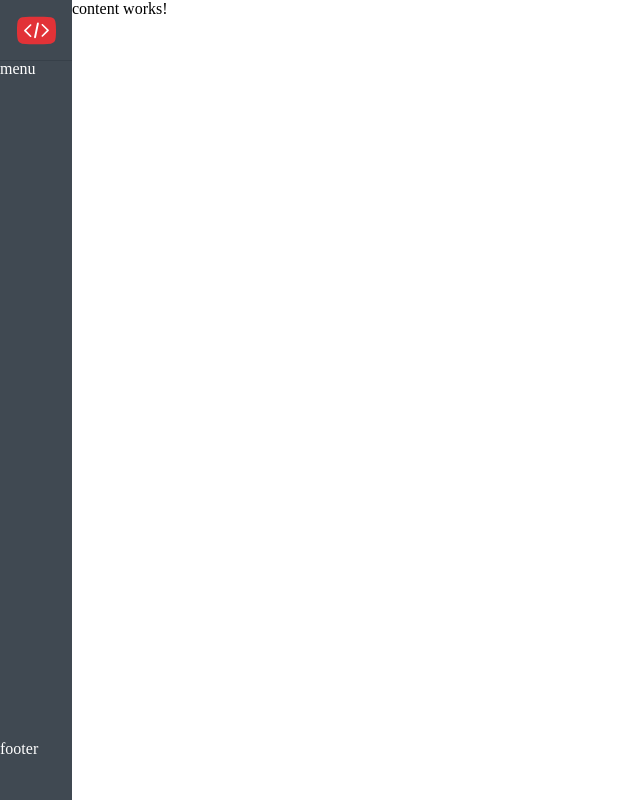
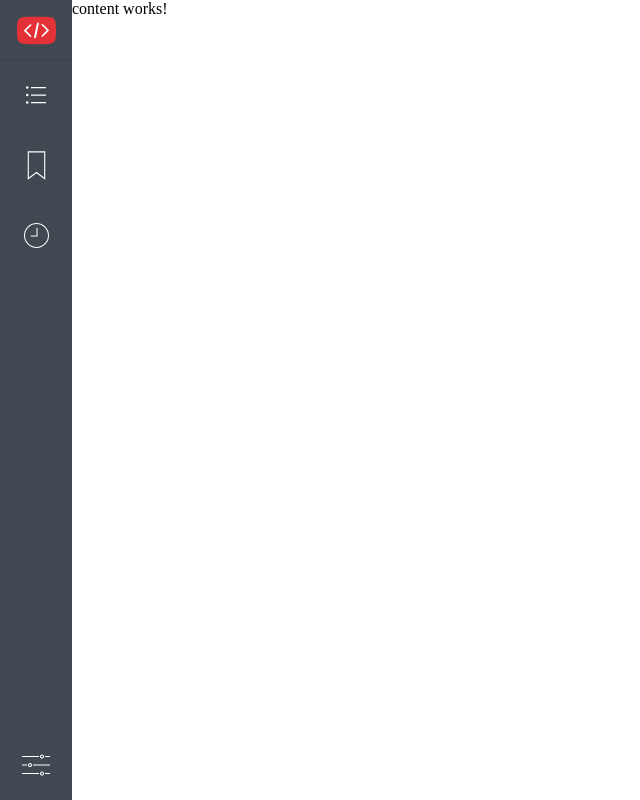
Before and after one commit to anton-lunev/frontend-tube, an Angular app: page / in a window 1280 px wide. Shown: the whole page, without its empty margins (0-640 px from the left). Built offline with nearby package versions, Linux system fonts and the light colour scheme.

Commit message:
sidebar markup, updated angular-cli version

```diff
--- a/package.json
+++ b/package.json
@@ -20,13 +20,15 @@
     "@angular/platform-browser": ">=4.0.0-beta <5.0.0",
     "@angular/platform-browser-dynamic": ">=4.0.0-beta <5.0.0",
     "@angular/router": ">=4.0.0-beta <5.0.0",
+
     "core-js": "^2.4.1",
     "rxjs": "^5.1.0",
     "zone.js": "^0.7.6"
   },
   "devDependencies": {
-    "@angular/cli": "1.0.0-rc.2",
+    "@angular/cli": "1.0.0-rc.4",
     "@angular/compiler-cli": ">=4.0.0-beta <5.0.0",
+    "@angular/language-service": ">=4.0.0-beta <5.0.0",
     "@types/jasmine": "2.5.38",
     "@types/node": "~6.0.60",
     "codelyzer": "~2.0.0",
--- a/src/app/shared/icons-sprite/icons-sprite.component.html
+++ b/src/app/shared/icons-sprite/icons-sprite.component.html
@@ -1,4 +1,4 @@
-<svg display="none" version="1.1" xmlns="http://www.w3.org/2000/svg">
+<svg version="1.1" xmlns="http://www.w3.org/2000/svg">
   <defs>
     <symbol id="logo" viewBox="0 0 32 32">
       <title>logo</title>
@@ -11,6 +11,18 @@
       <title>bookmark</title>
       <path fill="currentColor" d="M0 3h16v26l-8-6-8 6v-26z"></path>
     </symbol>
+    <symbol id="bookmark-outline" viewBox="0 0 16 32">
+      <title>bookmark-outline</title>
+      <path fill="currentColor" d="M0 3h16v26l-8-6-8 6v-26zM15 27v-23h-14v23l7-5.25z"></path>
+    </symbol>
+    <symbol id="list" viewBox="0 0 16 32">
+      <title>list</title>
+      <path fill="currentColor" d="M4 10.5v-1h12v1h-12zM4 16.5v-1h12v1h-12zM4 22.5v-1h12v1h-12zM0 10q0-1 1-1t1 1-1 1-1-1zM0 16q0-1 1-1t1 1-1 1-1-1zM0 22q0-1 1-1t1 1-1 1-1-1z"></path>
+    </symbol>
+    <symbol id="time" viewBox="0 0 32 32">
+      <title>time</title>
+      <path fill="currentColor" d="M16 0q6.615 0 11.308 4.692t4.692 11.308-4.692 11.308-11.308 4.692-11.308-4.692-4.692-11.308 4.692-11.308 11.308-4.692zM16 30.692q6.077 0 10.385-4.308t4.308-10.385-4.308-10.385-10.385-4.308-10.385 4.308-4.308 10.385 4.308 10.385 10.385 4.308zM16 16v-9.846h1.308v11.154h-8.692v-1.308h7.385z"></path>
+    </symbol>
     <symbol id="settings" viewBox="0 0 28 32">
       <title>settings</title>
       <path fill="currentColor" d="M20 6.5q-1 0-1 1t1 1 1-1-1-1zM20 5.5q0.875 0 1.438 0.563t0.563 1.438-0.563 1.438-1.438 0.563-1.438-0.563-0.563-1.438 0.563-1.438 1.438-0.563zM20 23.5q-1 0-1 1t1 1 1-1-1-1zM20 22.5q0.875 0 1.438 0.563t0.563 1.438-0.563 1.438-1.438 0.563-1.438-0.563-0.563-1.438 0.563-1.438 1.438-0.563zM8 15q-1 0-1 1t1 1 1-1-1-1zM8 14q0.875 0 1.438 0.563t0.563 1.438-0.563 1.438-1.438 0.563-1.438-0.563-0.563-1.438 0.563-1.438 1.438-0.563zM10.937 15.5h17.063v1h-17.063q0-0.125 0.031-0.25t0.031-0.25-0.031-0.25-0.031-0.25zM5 16q0 0.125 0.031 0.25t0.031 0.25h-5.063v-1h5.063q0 0.125-0.031 0.25t-0.031 0.25zM22.938 24h5.063v1h-5.063q0-0.125 0.031-0.25t0.031-0.25-0.031-0.25-0.031-0.25zM17 24.5q0 0.125 0.031 0.25t0.031 0.25h-17.063v-1h17.063q0 0.125-0.031 0.25t-0.031 0.25zM22.938 7h5.063v1h-5.063q0-0.063 0.031-0.219t0.031-0.281-0.031-0.25-0.031-0.25zM17.063 7q0 0.125-0.031 0.25t-0.031 0.25 0.031 0.281 0.031 0.219h-17.063v-1h17.063z"></path>
--- a/src/app/shared/icons-sprite/icons-sprite.component.ts
+++ b/src/app/shared/icons-sprite/icons-sprite.component.ts
@@ -2,7 +2,8 @@ import {Component} from '@angular/core';
 
 @Component({
   selector: 'app-icons-sprite',
-  templateUrl: './icons-sprite.component.html'
+  templateUrl: './icons-sprite.component.html',
+  styles: [':host {display: none}']
 })
 export class IconsSpriteComponent {
 
--- a/src/app/sidebar/sidebar.component.html
+++ b/src/app/sidebar/sidebar.component.html
@@ -2,6 +2,22 @@
   <div class="sidebar__logo">
     <svg icon="logo" class="app-logo"></svg>
   </div>
-  <div class="sidebar__menu">menu</div>
-  <div class="sidebar__footer">footer</div>
+
+  <div class="sidebar__menu">
+    <a href="#" class="menu-item">
+      <svg icon="list" class="menu-item__icon menu-item__icon--list"></svg>
+    </a>
+    <a href="#" class="menu-item">
+      <svg icon="bookmark-outline" class="menu-item__icon menu-item__icon--bookmark"></svg>
+    </a>
+    <a href="#" class="menu-item">
+      <svg icon="time" class="menu-item__icon menu-item__icon--history"></svg>
+    </a>
+  </div>
+
+  <div class="sidebar__footer">
+    <a href="#" class="menu-item">
+      <svg icon="settings" class="menu-item__icon"></svg>
+    </a>
+  </div>
 </div>
--- a/src/app/sidebar/sidebar.component.less
+++ b/src/app/sidebar/sidebar.component.less
@@ -22,10 +22,37 @@
     flex-grow: 1;
   }
   &__footer {
-    height: 60px;
+    height: 70px;
   }
 }
 
 .app-logo {
   font-size: 39px;
 }
+
+.menu-item {
+  height: 70px;
+  width: 100%;
+  color: #fff;
+  display: flex;
+  align-items: center;
+  justify-content: center;
+  transition: all .2s;
+
+  &:hover {
+    background: #525e69;
+  }
+
+  &__icon {
+    font-size: 32px;
+    &--list {
+      font-size: 40px;
+    }
+    &--bookmark {
+      font-size: 35px;
+    }
+    &--history {
+      font-size: 25px;
+    }
+  }
+}
```
